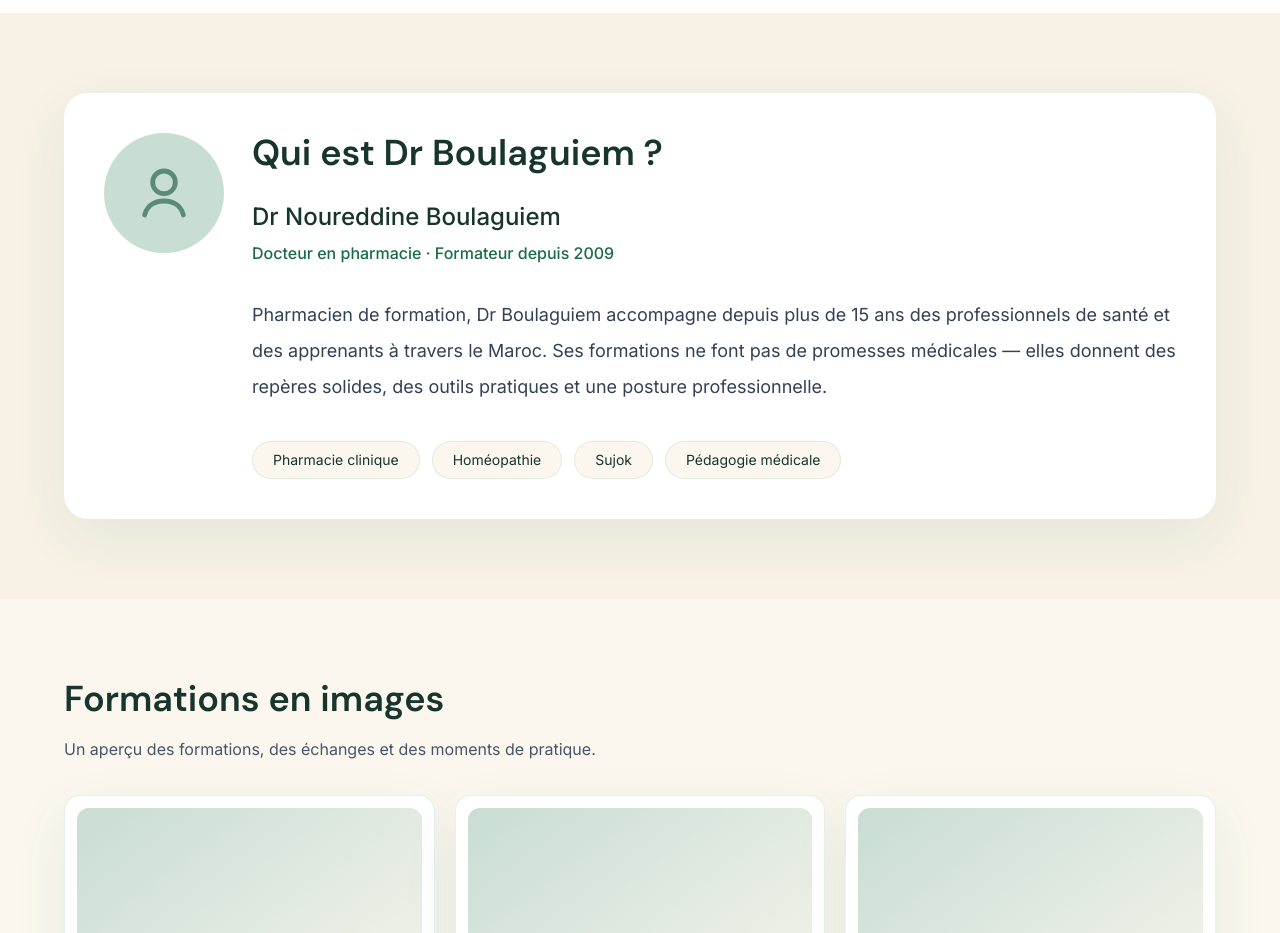
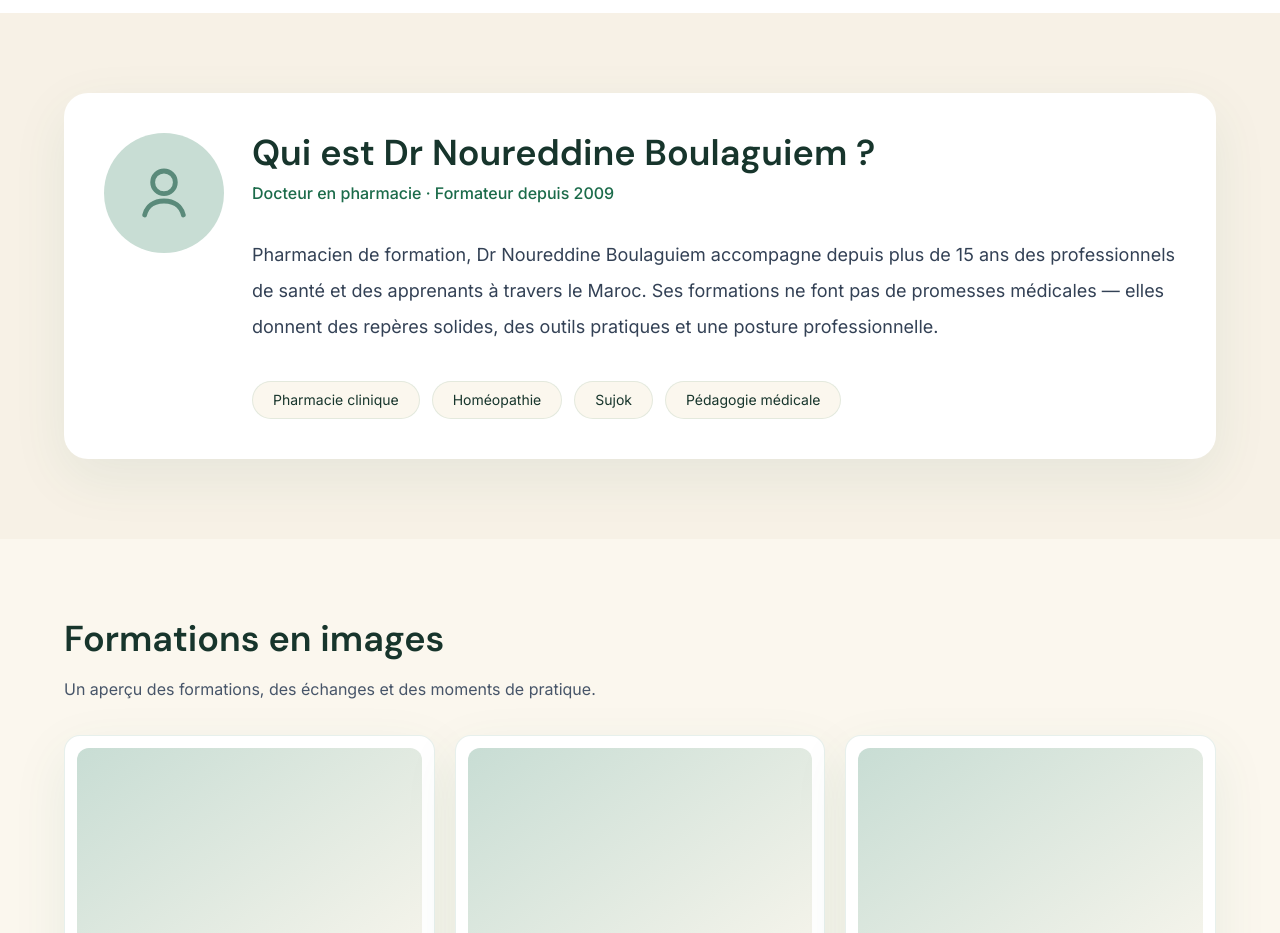
Before and after one commit to yobo92100/dr-boulaguiem-website, a Next.js app: page / in a window 1280 px wide. Shown: the part 2080-3013 px from the top of the page. Built offline with nearby package versions, Linux system fonts and the light colour scheme.

Commit message:
Minor changes

```diff
--- a/src/app/page.tsx
+++ b/src/app/page.tsx
@@ -175,16 +175,13 @@ export default function Home() {
             </div>
             <div>
               <h2 className="font-heading text-3xl font-semibold text-medical-navy sm:text-4xl">
-                Qui est Dr Boulaguiem ?
+                Qui est Dr Noureddine Boulaguiem ?
               </h2>
-              <p className="mt-7 text-2xl font-medium text-medical-navy">
-                Dr Noureddine Boulaguiem
-              </p>
               <p className="mt-2 text-base font-medium text-[#1B6B4A]">
                 Docteur en pharmacie · Formateur depuis 2009
               </p>
               <p className="mt-8 max-w-5xl text-lg leading-9 text-slate-700">
-                Pharmacien de formation, Dr Boulaguiem accompagne depuis plus de 15
+                Pharmacien de formation, Dr Noureddine Boulaguiem accompagne depuis plus de 15
                 ans des professionnels de santé et des apprenants à travers le Maroc.
                 Ses formations ne font pas de promesses médicales — elles donnent des
                 repères solides, des outils pratiques et une posture professionnelle.
```
